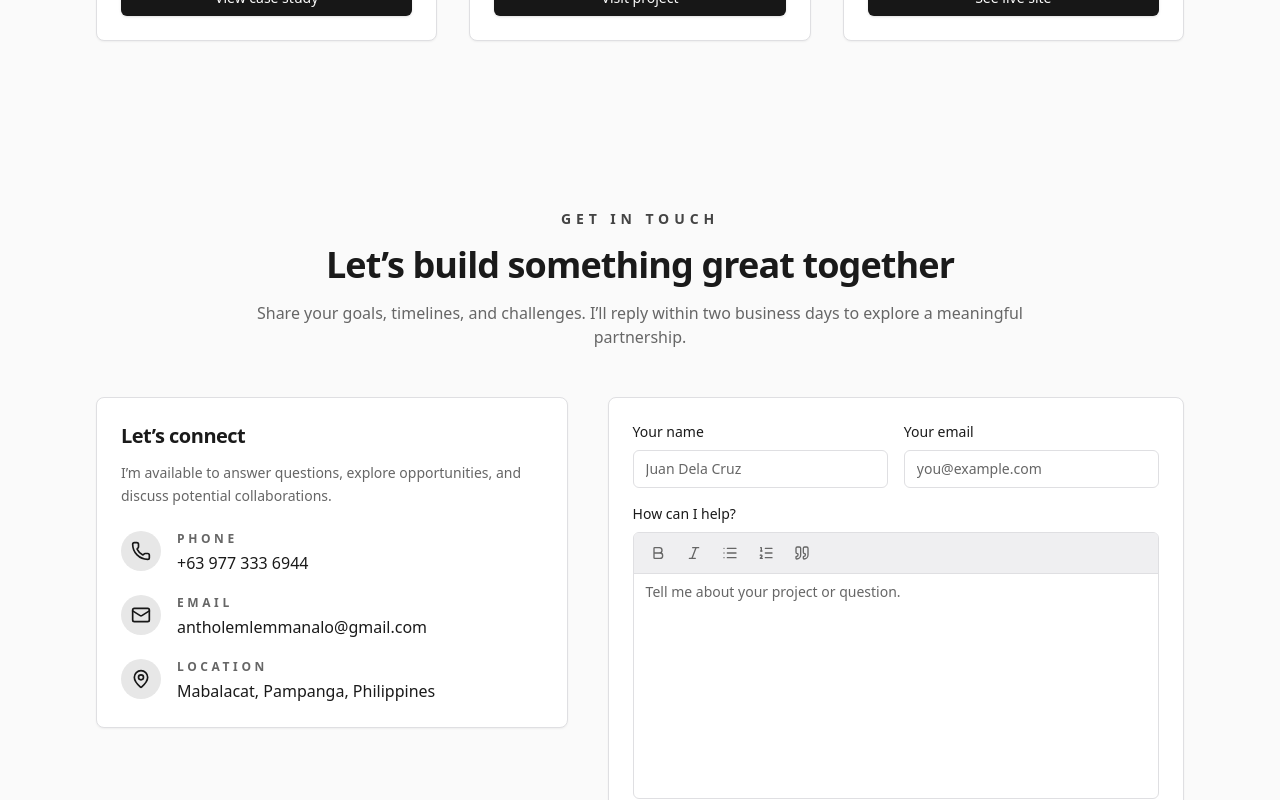
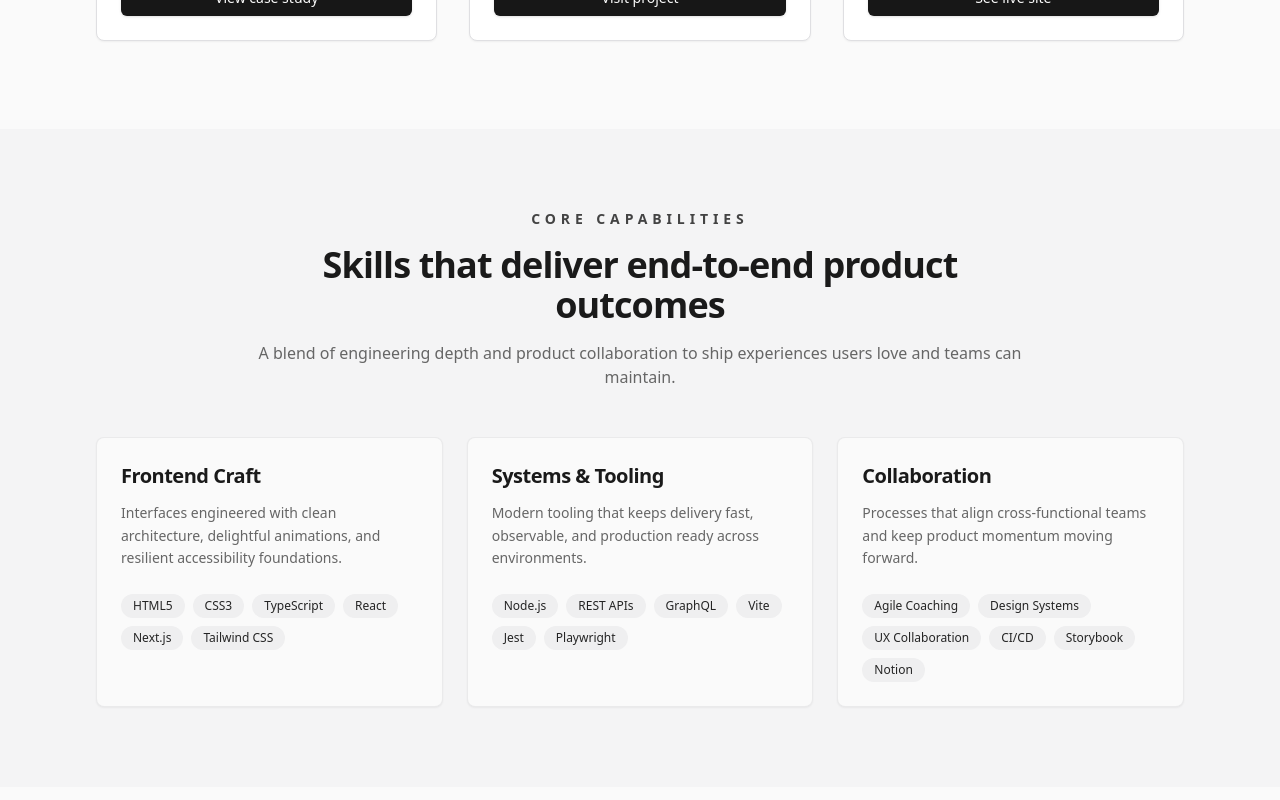
Before and after one commit to Antholem/web-portfolio, a Next.js app: page / in a window 1280 px wide. Shown: the part 800-1600 px from the top of the page. Built offline with nearby package versions, Linux system fonts and the light colour scheme; no server answers.

Commit message:
Add skills section to portfolio homepage

```diff
--- a/src/app/page.tsx
+++ b/src/app/page.tsx
@@ -1,10 +1,12 @@
 import ContactSection from "@/components/contact-section";
 import ProjectsSection from "@/components/projects-section";
+import SkillsSection from "@/components/skills-section";
 
 export default function Home() {
   return (
     <main className="space-y-2">
       <ProjectsSection />
+      <SkillsSection />
       <ContactSection />
     </main>
   );
--- /dev/null
+++ b/src/components/skills-section.tsx
@@ -0,0 +1,67 @@
+import { Card, CardContent, CardDescription, CardHeader, CardTitle } from "@/components/ui/card";
+
+const skills = [
+  {
+    title: "Frontend Craft",
+    description:
+      "Interfaces engineered with clean architecture, delightful animations, and resilient accessibility foundations.",
+    items: ["HTML5", "CSS3", "TypeScript", "React", "Next.js", "Tailwind CSS"],
+  },
+  {
+    title: "Systems & Tooling",
+    description:
+      "Modern tooling that keeps delivery fast, observable, and production ready across environments.",
+    items: ["Node.js", "REST APIs", "GraphQL", "Vite", "Jest", "Playwright"],
+  },
+  {
+    title: "Collaboration",
+    description:
+      "Processes that align cross-functional teams and keep product momentum moving forward.",
+    items: ["Agile Coaching", "Design Systems", "UX Collaboration", "CI/CD", "Storybook", "Notion"],
+  },
+];
+
+export default function SkillsSection() {
+  return (
+    <section id="skills" className="bg-muted/40 py-16 lg:py-20">
+      <div className="mx-auto flex max-w-6xl flex-col gap-12 px-4 sm:px-6 lg:px-8">
+        <div className="mx-auto max-w-3xl text-center">
+          <p className="text-sm font-semibold uppercase tracking-[0.35em] text-primary/80">
+            Core capabilities
+          </p>
+          <h2 className="mt-4 text-3xl font-bold tracking-tight text-foreground sm:text-4xl">
+            Skills that deliver end-to-end product outcomes
+          </h2>
+          <p className="mt-4 text-base text-muted-foreground">
+            A blend of engineering depth and product collaboration to ship experiences users love and teams can maintain.
+          </p>
+        </div>
+
+        <div className="grid gap-6 md:grid-cols-2 lg:grid-cols-3">
+          {skills.map((skill) => (
+            <Card key={skill.title} className="border-border/60 bg-background shadow-sm">
+              <CardHeader className="space-y-3">
+                <CardTitle className="text-xl text-foreground">{skill.title}</CardTitle>
+                <CardDescription className="text-sm leading-relaxed text-muted-foreground">
+                  {skill.description}
+                </CardDescription>
+              </CardHeader>
+              <CardContent>
+                <ul className="flex flex-wrap gap-2">
+                  {skill.items.map((item) => (
+                    <li
+                      key={item}
+                      className="rounded-full bg-secondary px-3 py-1 text-xs font-medium text-secondary-foreground"
+                    >
+                      {item}
+                    </li>
+                  ))}
+                </ul>
+              </CardContent>
+            </Card>
+          ))}
+        </div>
+      </div>
+    </section>
+  );
+}
```
